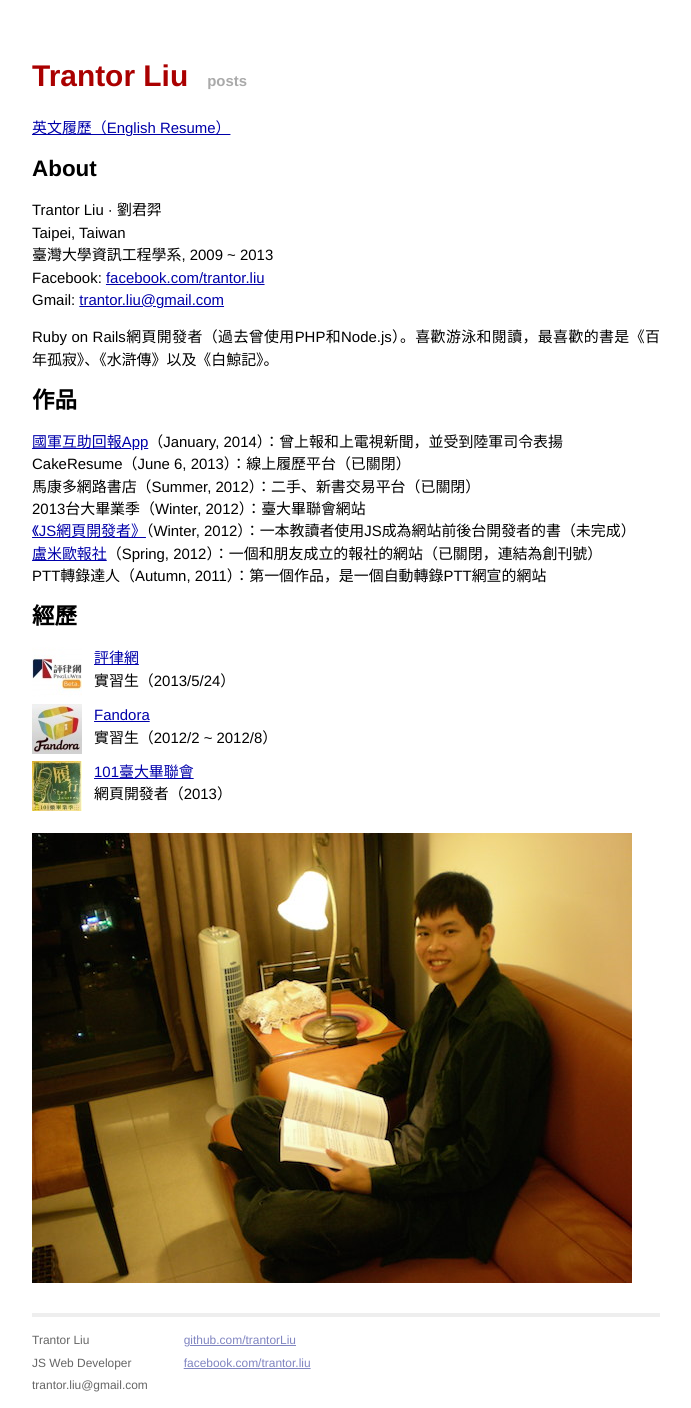
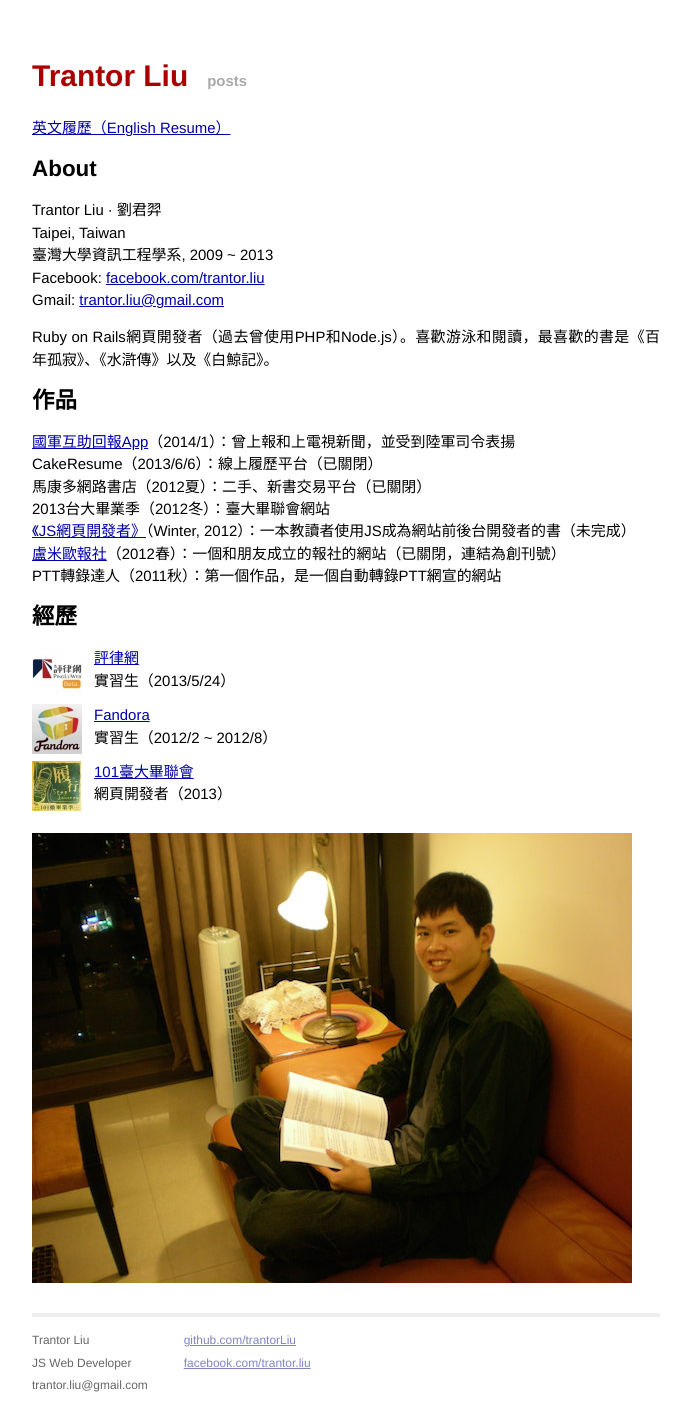
Before and after one commit to trantorLiu/trantorliu.github.io, a Jekyll site: the page built from index.html, in a window 1280 px wide. Shown: the whole page, without its empty margins (294-985 px from the left). Built offline with Jekyll 4.4.1, drawn with Linux system fonts in a browser that asks for light colours.

Commit message:
Update index.html

```diff
--- a/index.html
+++ b/index.html
@@ -21,13 +21,13 @@ title: Trantor Liu
 
   <h2>作品</h2>
   <p>
-    <a href="http://armyapp.tw">國軍互助回報App</a>（January, 2014）：曾上報和上電視新聞，並受到陸軍司令表揚<br />
-    CakeResume（June 6, 2013）：線上履歷平台（已關閉）<br />
-    馬康多網路書店（Summer, 2012）：二手、新書交易平台（已關閉）<br />
-    2013台大畢業季（Winter, 2012）：臺大畢聯會網站<br />
+    <a href="http://armyapp.tw">國軍互助回報App</a>（2014/1）：曾上報和上電視新聞，並受到陸軍司令表揚<br />
+    CakeResume（2013/6/6）：線上履歷平台（已關閉）<br />
+    馬康多網路書店（2012夏）：二手、新書交易平台（已關閉）<br />
+    2013台大畢業季（2012冬）：臺大畢聯會網站<br />
     <a href="/posts/2013/04/08/book-js-web-developer.html">《JS網頁開發者》</a>（Winter, 2012）：一本教讀者使用JS成為網站前後台開發者的書（未完成）<br />
-    <a href="/揭報.pdf">盧米歐報社</a>（Spring, 2012）：一個和朋友成立的報社的網站（已關閉，連結為創刊號）<br />
-    PTT轉錄達人（Autumn, 2011）：第一個作品，是一個自動轉錄PTT網宣的網站
+    <a href="/揭報.pdf">盧米歐報社</a>（2012春）：一個和朋友成立的報社的網站（已關閉，連結為創刊號）<br />
+    PTT轉錄達人（2011秋）：第一個作品，是一個自動轉錄PTT網宣的網站
   </p>
 
   <h2>經歷</h2>
```
